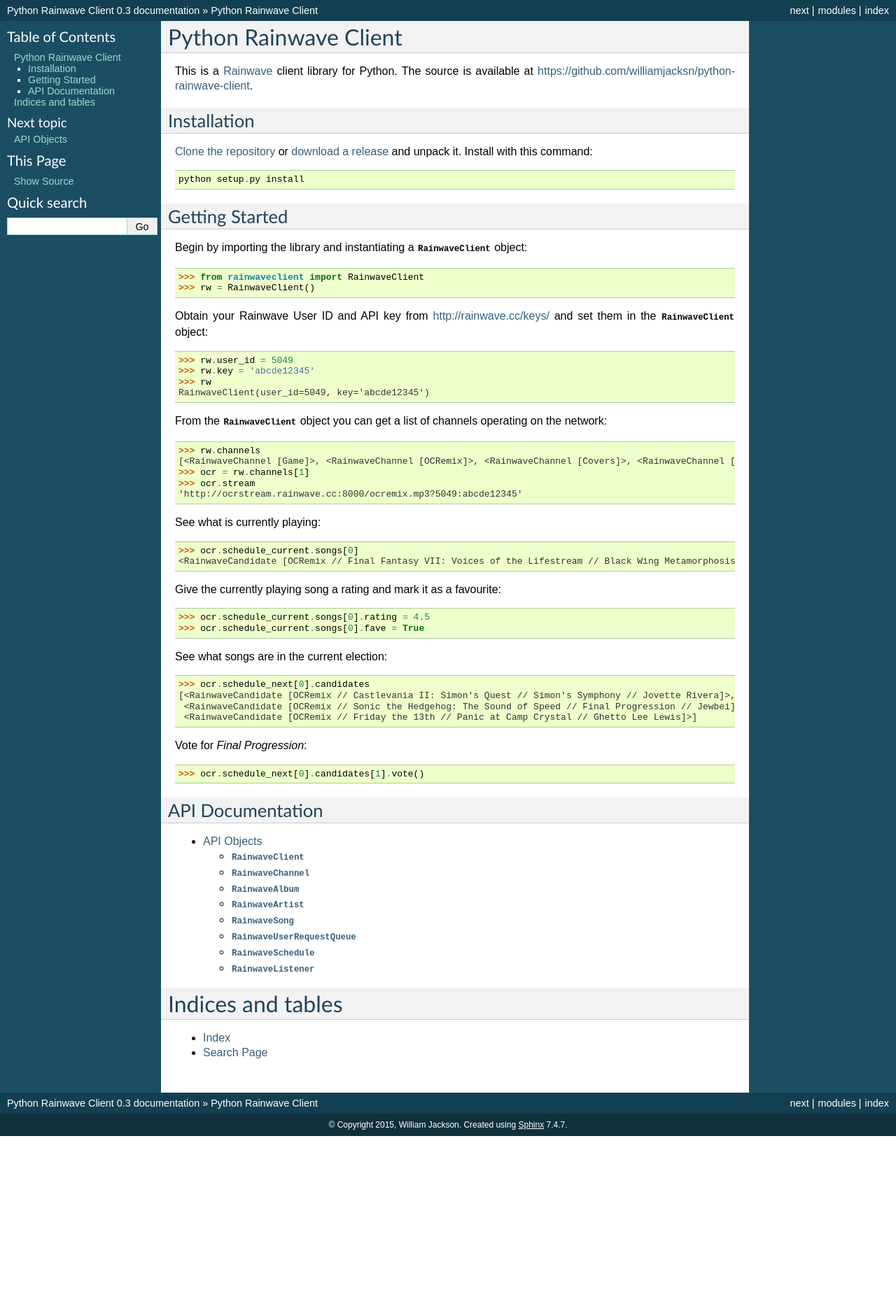
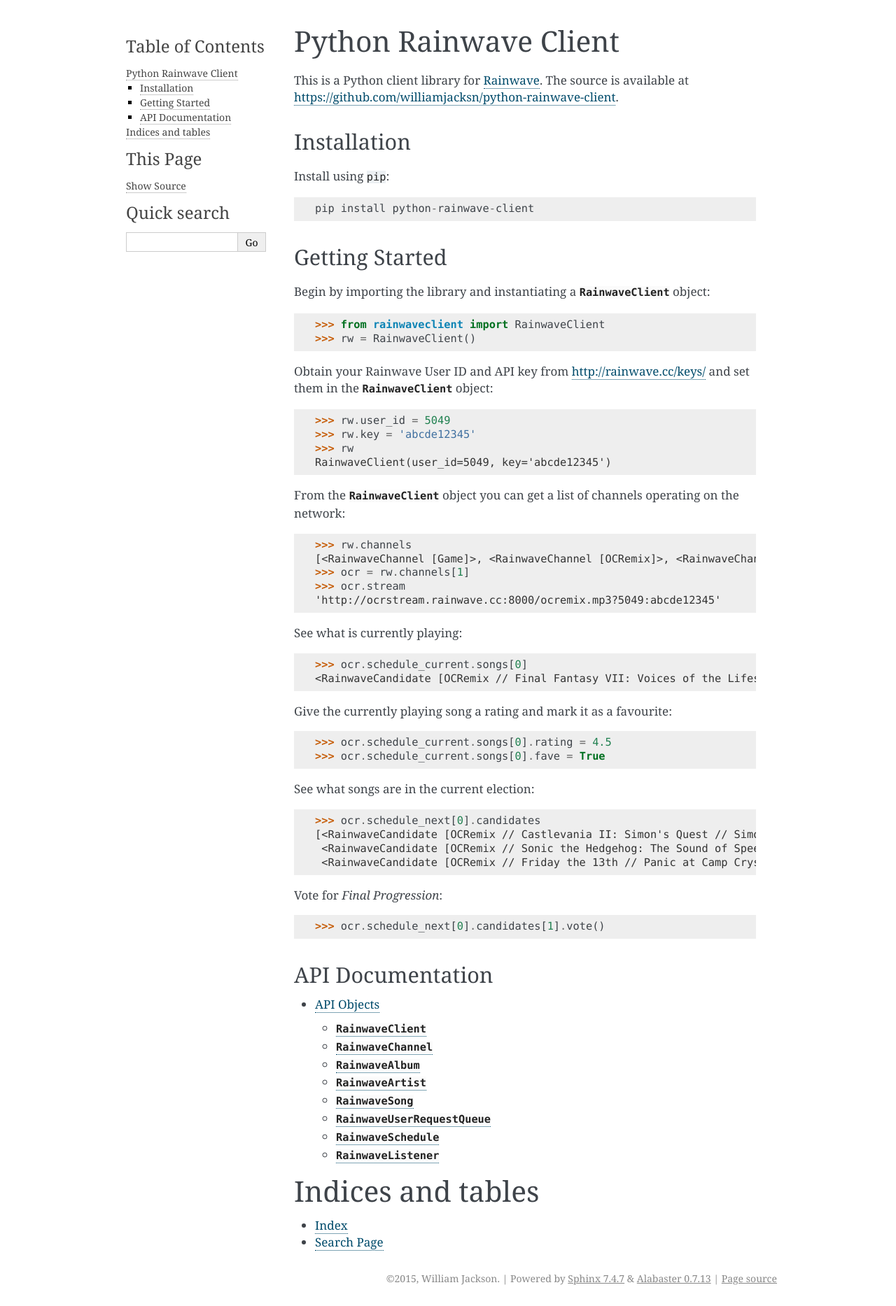
Before and after one commit to williamjacksn/python-rainwave-client, a Sphinx documentation site: the page built from docs/index.rst, in a window 1280 px wide. Shown: the whole page at 70% size. Built offline with Sphinx 7.4.7, drawn with Linux system fonts in a browser that asks for light colours; before the commit the page ends 1624 px from its top, so only the background shows below that.

Commit message:
Clean up documentation and packaging details

```diff
--- a/docs/conf.py
+++ b/docs/conf.py
@@ -103,7 +103,7 @@
 
 # The theme to use for HTML and HTML Help pages.  See the documentation for
 # a list of builtin themes.
-html_theme = 'default'
+html_theme = 'alabaster'
 
 # Theme options are theme-specific and customize the look and feel of a theme
 # further.  For a list of options available for each theme, see the
@@ -132,7 +132,7 @@
 # Add any paths that contain custom static files (such as style sheets) here,
 # relative to this directory. They are copied after the builtin static files,
 # so a file named "default.css" will overwrite the builtin "default.css".
-html_static_path = ['_static']
+#html_static_path = ['_static']
 
 # If not '', a 'Last updated on:' timestamp is inserted at every page bottom,
 # using the given strftime format.
--- a/docs/index.rst
+++ b/docs/index.rst
@@ -6,7 +6,7 @@
 Python Rainwave Client
 ======================
 
-This is a Rainwave_ client library for Python. The source is available at
+This is a Python client library for Rainwave_. The source is available at
 https://github.com/williamjacksn/python-rainwave-client.
 
 .. _Rainwave: http://rainwave.cc/
@@ -14,13 +14,10 @@
 Installation
 ------------
 
-`Clone the repository`_ or `download a release`_ and unpack it. Install with
-this command::
+Install using ``pip``::
 
-    python setup.py install
+    pip install python-rainwave-client
 
-.. _Clone the repository: https://github.com/williamjacksn/python-rainwave-client
-.. _download a release: https://github.com/williamjacksn/python-rainwave-client/releases
 
 Getting Started
 ---------------
--- a/setup.py
+++ b/setup.py
@@ -15,8 +15,7 @@
         'Intended Audience :: Developers',
         'License :: OSI Approved :: MIT License',
         'Natural Language :: English',
-        'Programming Language :: Python',
-        'Programming Language :: Python :: 3',
+        'Programming Language :: Python :: 3.4',
         'Topic :: Software Development :: Libraries'
     ],
     license=open('LICENSE').read()
```
Also changed, not shown: README.rst (+5 -9 lines), 1 other file.
